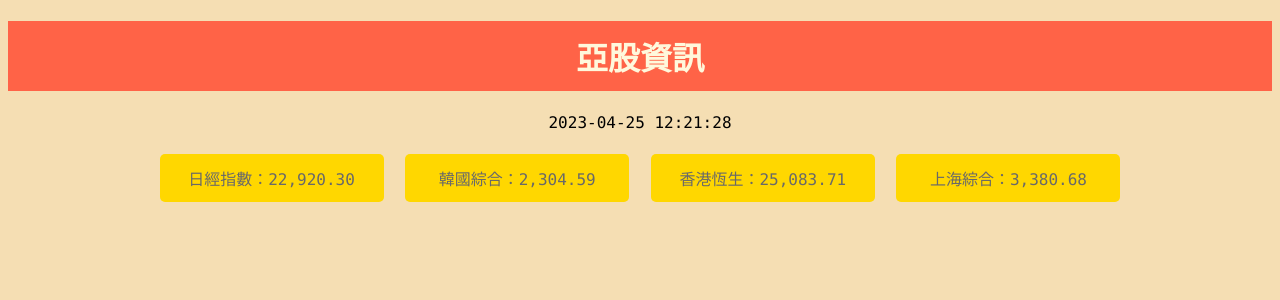
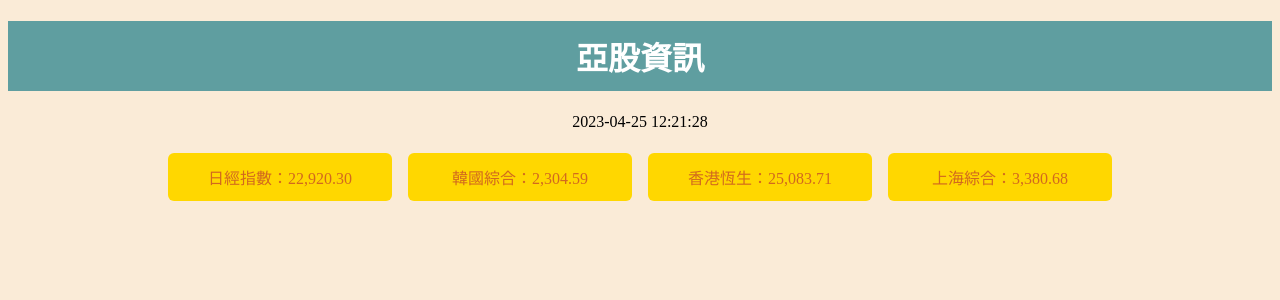
Before and after one commit to AllieLo/flask_demo, a Flask app: page /stock in a window 1280 px wide. Shown: the top 300 px of the page. Run offline with Flask 2, Linux system fonts and the light colour scheme.

```diff
--- a/main.py
+++ b/main.py
@@ -1,6 +1,6 @@
 from flask import Flask, render_template, request
 from datetime import datetime
-from pm25 import get_pm25
+from pm25 import get_pm25, get_pm25_db, get_six_pm25
 import json
 
 # 透過Flask(類別)產生實體物件(主程式__name__)-->run server
@@ -30,7 +30,7 @@ def pm25_charts():
 
 @app.route("/pm25-data", methods=["POST"])
 def get_pm25_data():
-    columns, values = get_pm25()
+    columns, values = get_pm25_db()
 
     datas = {"error": "連線錯誤!"}
     if values is not None:
@@ -40,6 +40,10 @@ def get_pm25_data():
         site = [value[0] for value in values]
         # pm2.5數值
         pm25 = [value[2] for value in values]
+
+        # result = list(zip(site, pm25))
+        # sorted_data = sorted(result, key=lambda x: x[-1])
+        # print(sorted_data)
 
         result = list(zip(site, pm25))
         sorted_data = sorted(result, key=lambda x: x[-1])
@@ -60,13 +64,13 @@ def get_pm25_data():
 @app.route("/pm25", methods=["GET", "POST"])
 def pm25():
     if request.method == "GET":
-        columns, values = get_pm25()
+        columns, values = get_pm25_db()
     # 單純使用GET才能這樣寫=>request.args.get(name)
     # if request.args.get('sort'):
     #     columns, values = get_pm25(True)
     if request.method == "POST":
         if request.form.get("sort"):
-            columns, values = get_pm25(True)
+            columns, values = get_pm25_db(True)
         else:
             columns, values = get_pm25()
 
--- a/static/pm25.js
+++ b/static/pm25.js
@@ -1,9 +1,8 @@
-// 取得元素
 const dateEl = document.querySelector(".date");
 
 dateEl.innerText = getTime();
 
-// 取得今天日期
+//取得時分秒跟年月日
 function getTime(fullTime = true) {
     let now = new Date();
     let year = now.getFullYear();
--- a/static/style.css
+++ b/static/style.css
@@ -1,28 +1,21 @@
 body {
     text-align: center;
-    background-color: wheat;
-    font-family: 'consolas', '微軟正黑體';
+    background-color: antiquewhite;
 }
 
 li {
     width: 200px;
     padding: 12px;
     margin: 6px;
-    border-radius: 5px;
-    color: dimgray;
+    border-radius: 6px;
+    color: chocolate;
     display: inline-block;
     list-style-type: none;
     background-color: gold;
 }
 
 .banner {
+    background-color: cadetblue;
     padding: 12px;
-    color: cornsilk;
-    background-color: tomato;
+    color: white;
 }
-
-table {
-    width: 800px;
-    margin: 0 auto;
-    background-color: beige;
-}
```
Also changed, not shown: pm25.py (+19 -1 lines), pm25_db.py (+15 -14 lines), pm25.db (added).
